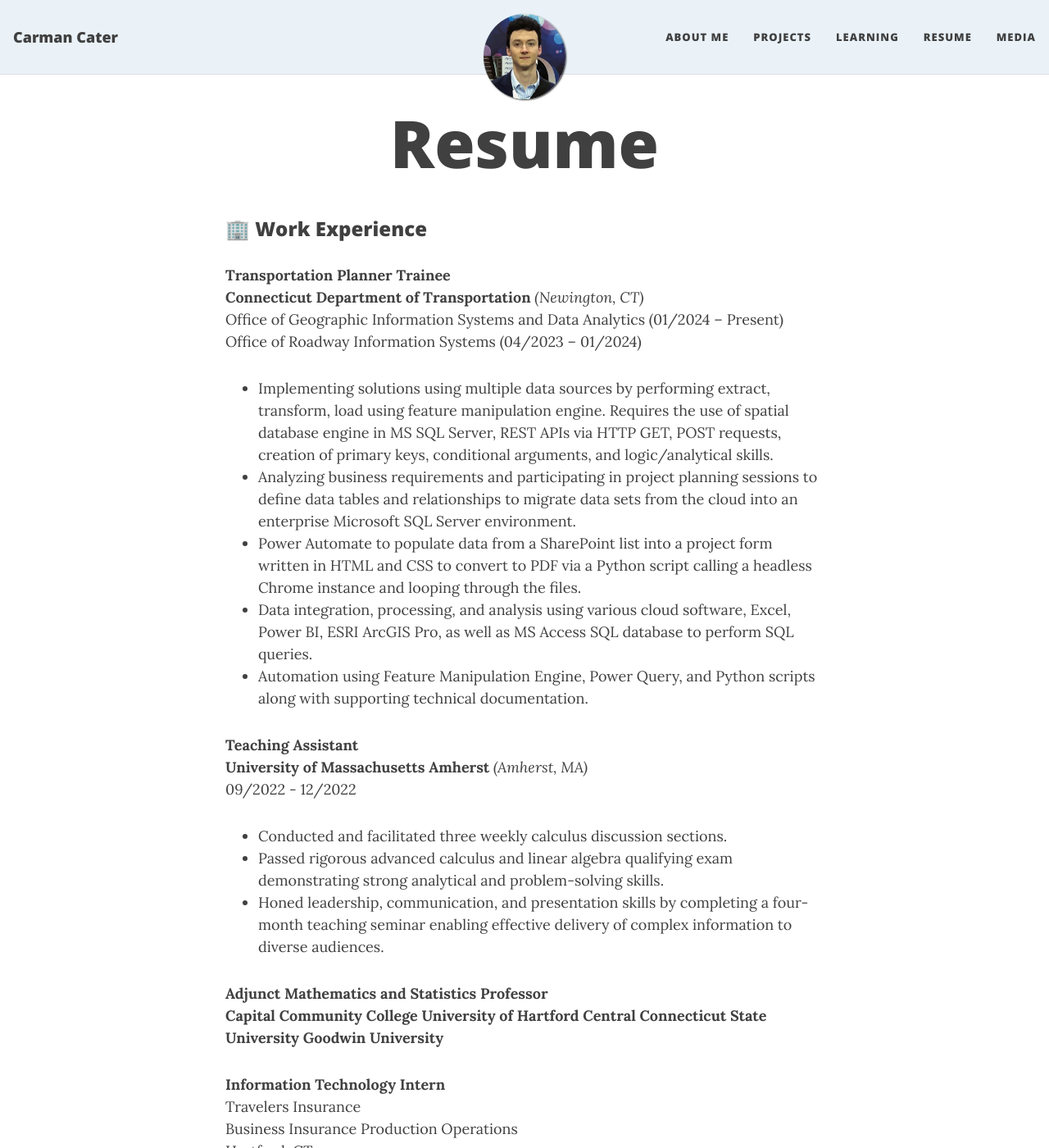
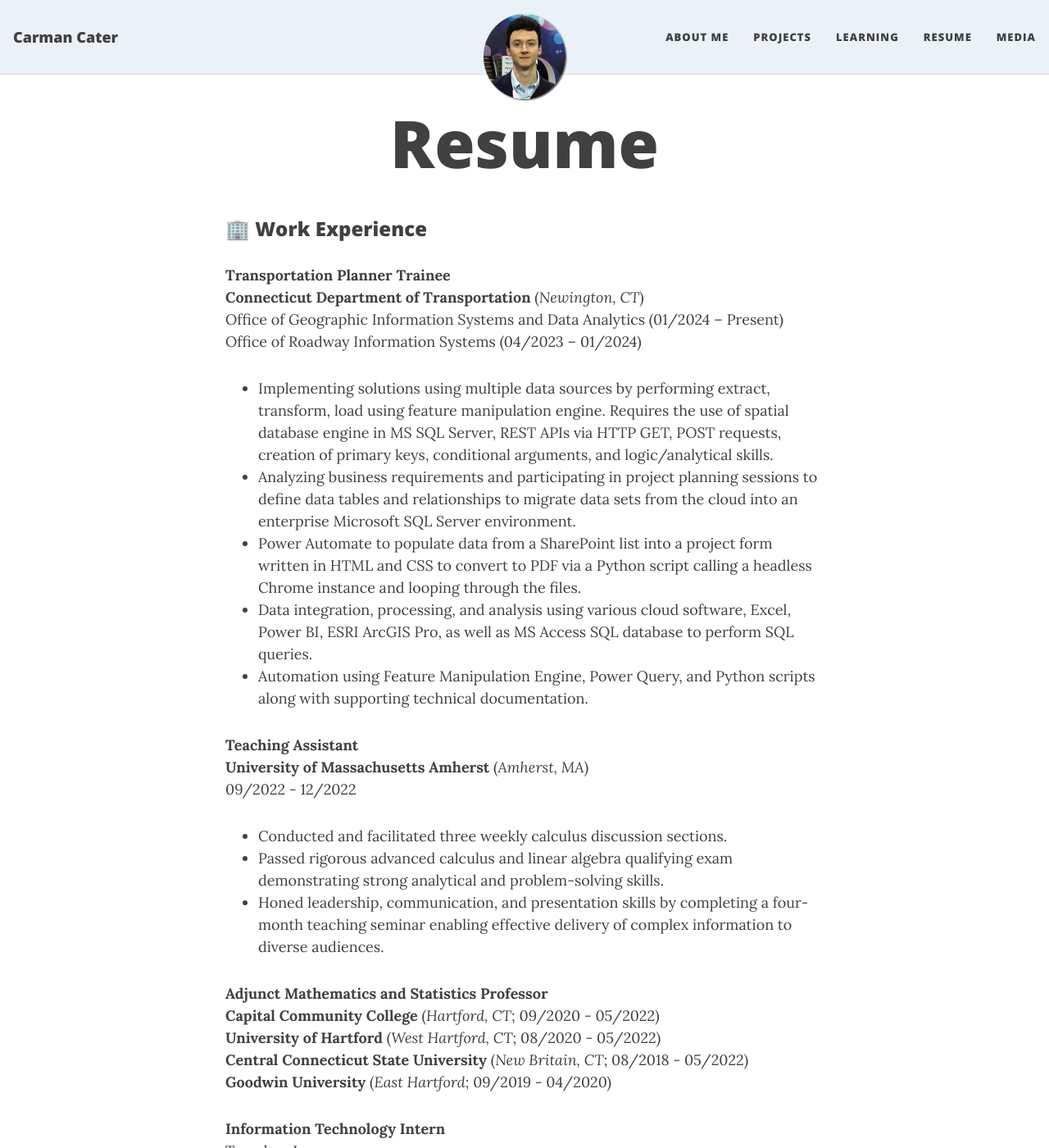
Before and after one commit to carmancater/carmancater.github.io, a Jekyll site: the page built from resume.md, in a window 1280 px wide and 1400 px high. Shown: the whole window at 82% size. Built offline with Jekyll 4.4.1, drawn with Linux system fonts in a browser that asks for light colours; nearby versions of some CDN libraries; emoji names are drawn with the system emoji font.

Commit message:
Update resume.md

```diff
--- a/resume.md
+++ b/resume.md
@@ -7,7 +7,7 @@
 ### :office: Work Experience
 
 **Transportation Planner Trainee**
-**Connecticut Department of Transportation** *(Newington, CT)*
+**Connecticut Department of Transportation** (*Newington, CT*)
 Office of Geographic Information Systems and Data Analytics (01/2024 – Present)
 Office of Roadway Information Systems (04/2023 – 01/2024)
 - Implementing solutions using multiple data sources by performing extract, transform, load using feature manipulation engine. Requires the use of spatial database engine in MS SQL Server, REST APIs via HTTP GET, POST requests, creation of primary keys, conditional arguments, and logic/analytical skills.
@@ -17,17 +17,17 @@
 - Automation using Feature Manipulation Engine, Power Query, and Python scripts along with supporting technical documentation.
 
 **Teaching Assistant**
-**University of Massachusetts Amherst** *(Amherst, MA)*
+**University of Massachusetts Amherst** (*Amherst, MA*)
 09/2022 - 12/2022
 - Conducted and facilitated three weekly calculus discussion sections.
 - Passed rigorous advanced calculus and linear algebra qualifying exam demonstrating strong analytical and problem-solving skills.
 - Honed leadership, communication, and presentation skills by completing a four-month teaching seminar enabling effective delivery of complex information to diverse audiences.
 
 **Adjunct Mathematics and Statistics Professor**
-**Capital Community College**
-**University of Hartford**
-**Central Connecticut State University**
-**Goodwin University**
+**Capital Community College** (*Hartford, CT*; 09/2020 - 05/2022)
+**University of Hartford** (*West Hartford, CT*; 08/2020 - 05/2022)
+**Central Connecticut State University** (*New Britain, CT*; 08/2018 - 05/2022)
+**Goodwin University** (*East Hartford*; 09/2019 - 04/2020)
 
 
 **Information Technology Intern**
```
